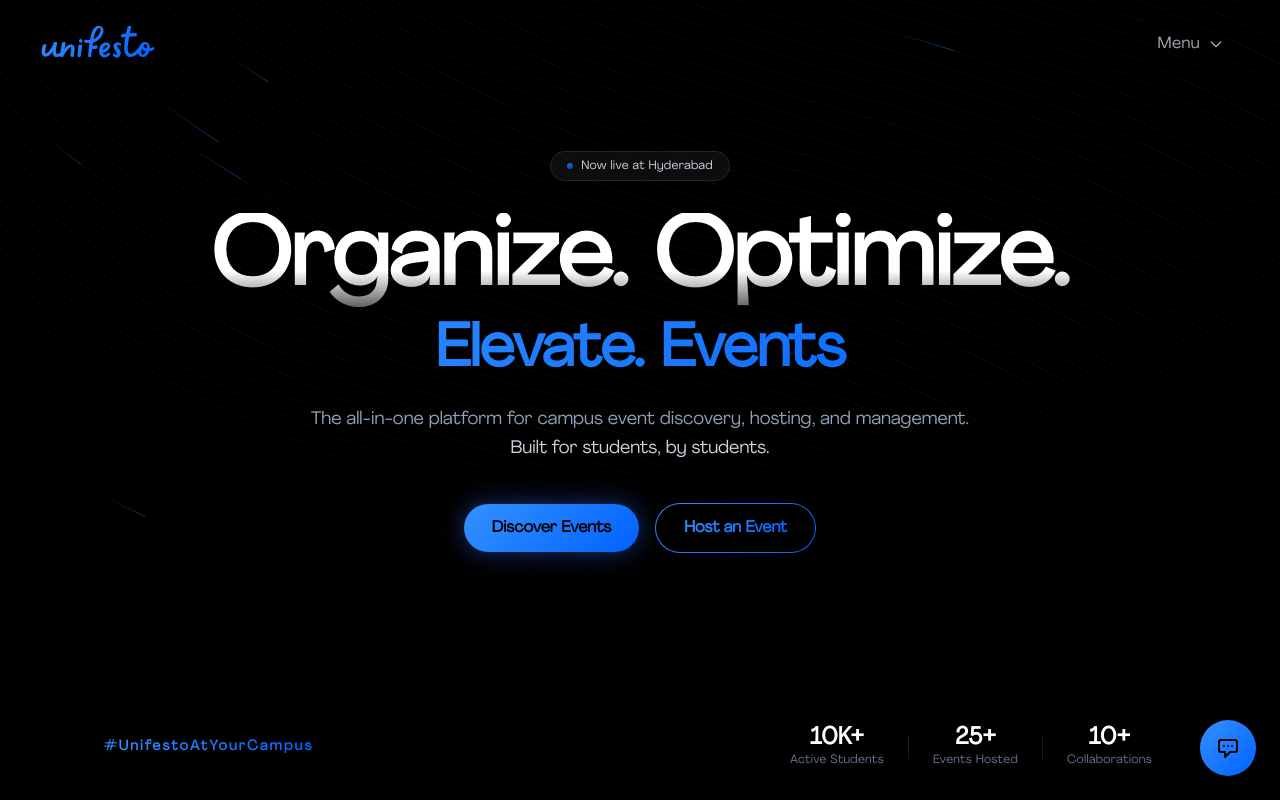
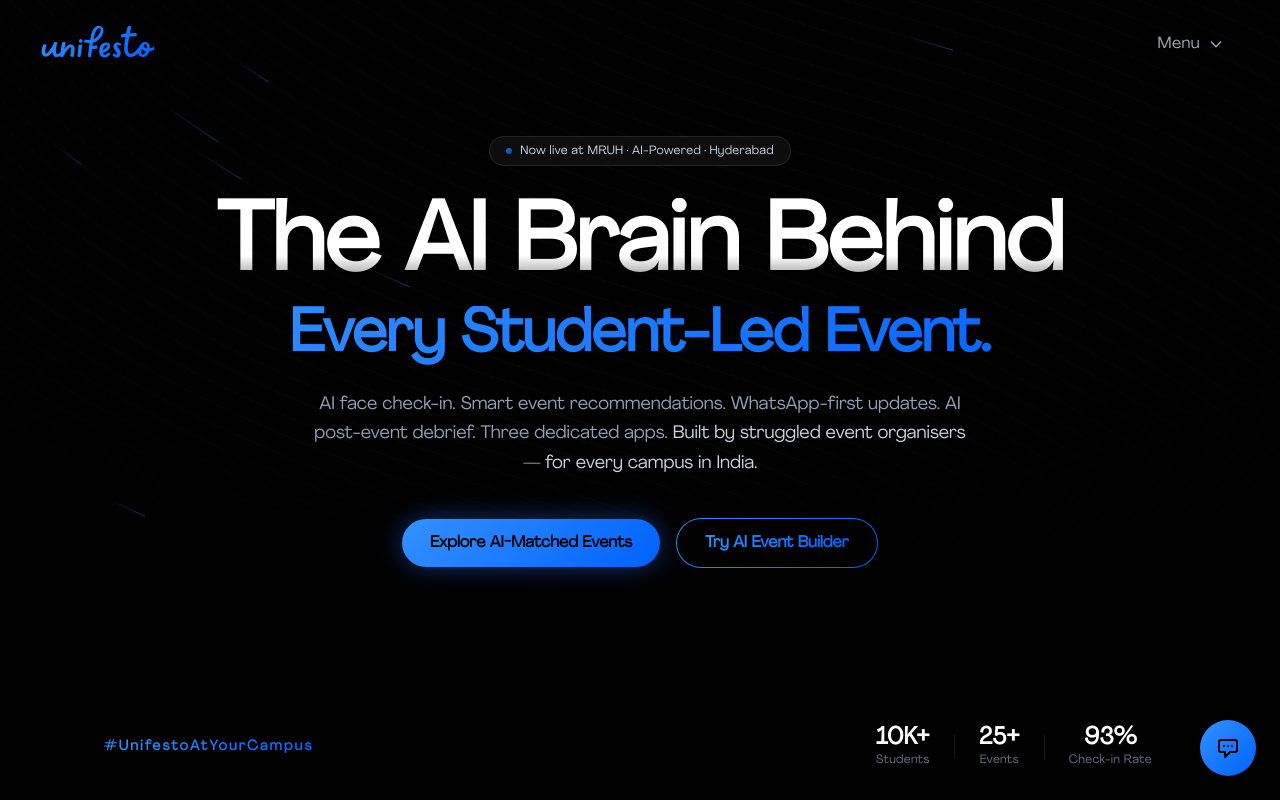
Before and after one commit to unifesto-app/v3, a Next.js app: page / in a window 1280 px wide. Shown: the top 800 px of the page. Built offline with nearby package versions, Linux system fonts and the light colour scheme.

Commit message:
fix: security headers (CSP, X-Frame-Options, X-Content-Type-Options, Referrer-Policy, Permissions-Policy), remove sensitive path hints from robots.txt

```diff
--- a/next.config.ts
+++ b/next.config.ts
@@ -1,8 +1,23 @@
 import type { NextConfig } from "next";
+
+const securityHeaders = [
+  { key: 'X-Frame-Options', value: 'DENY' },
+  { key: 'X-Content-Type-Options', value: 'nosniff' },
+  { key: 'Referrer-Policy', value: 'strict-origin-when-cross-origin' },
+  { key: 'Permissions-Policy', value: 'camera=(), microphone=(), geolocation=()' },
+  {
+    key: 'Content-Security-Policy',
+    value: "frame-ancestors 'none';",
+  },
+];
 
 const nextConfig: NextConfig = {
   async headers() {
     return [
+      {
+        source: '/:path*',
+        headers: securityHeaders,
+      },
       {
         // Serve apple-app-site-association with correct content type for iOS Universal Links
         source: '/.well-known/apple-app-site-association',
--- a/src/app/page.tsx
+++ b/src/app/page.tsx
@@ -10,19 +10,19 @@
 import Footer from "@/components/Footer";
 
 export const metadata: Metadata = {
-  title: "Unifesto — Optimize. Organize. Elevate. Events.",
-  description: "Discover and host premium campus events with Unifesto. The all-in-one platform for college event management at Malla Reddy University and beyond.",
-  keywords: ["campus events", "college events", "event discovery", "event hosting", "student events", "university events", "malla reddy university"],
+  title: "Unifesto — AI-Based Event Tech Management Platform for Campus India",
+  description: "Unifesto is the AI brain behind every student-led campus event. AI face check-in, smart event recommendations, WhatsApp-first updates, and post-event intelligence. 10,000+ students. Built by struggled event organisers.",
+  keywords: ["AI event management platform India", "AI face check-in events", "campus event AI", "event intelligence platform", "student event tech India", "event recommendation engine", "AI event analytics", "campus intelligence India", "event management AI"],
   openGraph: {
-    title: "Unifesto — Optimize. Organize. Elevate. Events.",
-    description: "Discover and host premium campus events with Unifesto.",
+    title: "Unifesto — AI Event Tech Platform for Campus India",
+    description: "AI-powered campus event management. Face check-in. Smart recommendations. WhatsApp-first updates. AI analytics. 10K+ students, 25+ events, built by struggled organisers.",
     type: "website",
     url: "https://www.unifesto.app",
   },
   twitter: {
     card: "summary_large_image",
-    title: "Unifesto — Optimize. Organize. Elevate. Events.",
-    description: "Discover and host premium campus events with Unifesto.",
+    title: "Unifesto — AI Event Tech for Campus India",
+    description: "AI face check-in. Smart event recommendations. WhatsApp-first. AI analytics. 10K+ students. Built by struggled event organisers.",
   },
   alternates: {
     canonical: "/",
--- a/src/app/robots.ts
+++ b/src/app/robots.ts
@@ -6,12 +6,7 @@
       {
         userAgent: '*',
         allow: '/',
-        disallow: [
-          '/api/',
-          '/auth/callback',
-          '/profile',
-          '/wallet',
-        ],
+        disallow: ['/_next/', '/api/'],
       },
     ],
     sitemap: 'https://unifesto.app/sitemap.xml',
--- a/src/components/Hero.tsx
+++ b/src/components/Hero.tsx
@@ -3,9 +3,9 @@
 import { gradientText, brandGradient } from "@/lib/styles";
 
 const stats = [
-  { value: "10K+", label: "Active Students" },
-  { value: "25+", label: "Events Hosted" },
-  { value: "10+", label: "Collaborations" },
+  { value: "10K+", label: "Students" },
+  { value: "25+", label: "Events" },
+  { value: "93%", label: "Check-in Rate" },
 ];
 
 export default function Hero() {
@@ -24,7 +24,7 @@
         {/* Badge */}
         <div className="animate-fade-in-up animate-delay-100 inline-flex items-center gap-2 rounded-full border border-white/10 bg-white/5 backdrop-blur-sm px-4 py-1.5 mb-6 md:mb-8">
           <span className="w-1.5 h-1.5 rounded-full animate-pulse" style={{ background: brandGradient }} />
-          <span className="text-xs font-medium text-slate-300 tracking-wide">Now live at Hyderabad</span>
+          <span className="text-xs font-medium text-slate-300 tracking-wide">Now live at MRUH · AI-Powered · Hyderabad</span>
         </div>
 
         {/* Heading */}
@@ -41,20 +41,20 @@
               backgroundClip: "text",
             }}
           >
-            Organize. Optimize.
+            The AI Brain Behind
           </span>
           <span
             className="block text-2xl sm:text-3xl md:text-5xl lg:text-6xl font-agrandir font-bold mt-2 md:mt-3"
             style={gradientText}
           >
-            Elevate. Events
+            Every Student-Led Event.
           </span>
         </h1>
 
         {/* Subtitle */}
         <p className="animate-fade-in-up animate-delay-200 text-slate-400 text-sm md:text-lg max-w-xl md:max-w-2xl mx-auto mb-8 md:mb-10 leading-relaxed px-2 md:px-0">
-          The all-in-one platform for campus event discovery, hosting, and management.{" "}
-          <span className="text-slate-300">Built for students, by students.</span>
+          AI face check-in. Smart event recommendations. WhatsApp-first updates. AI post-event debrief. Three dedicated apps.{" "}
+          <span className="text-slate-300">Built by struggled event organisers — for every campus in India.</span>
         </p>
 
         {/* CTA Buttons */}
@@ -65,7 +65,7 @@
             className="rounded-full px-6 py-2.5 md:px-7 md:py-3 text-sm md:text-base font-semibold shadow-[0_0_24px_rgba(37,99,235,0.5)] hover:shadow-[0_0_40px_rgba(52,145,255,0.65)] transition-all duration-300 hover:-translate-y-0.5 active:translate-y-0"
             style={{ background: brandGradient, color: "#000000" }}
           >
-            Discover Events
+            Explore AI-Matched Events
           </Link>
           <div
             style={{ background: brandGradient, borderRadius: "9999px", padding: "1px" }}
@@ -76,7 +76,7 @@
               href="/#host"
               className="block rounded-full px-6 py-2.5 md:px-7 md:py-3 text-sm md:text-base font-semibold bg-black transition-all duration-300"
             >
-              <span style={gradientText}>Host an Event</span>
+              <span style={gradientText}>Try AI Event Builder</span>
             </Link>
           </div>
         </div>
```
